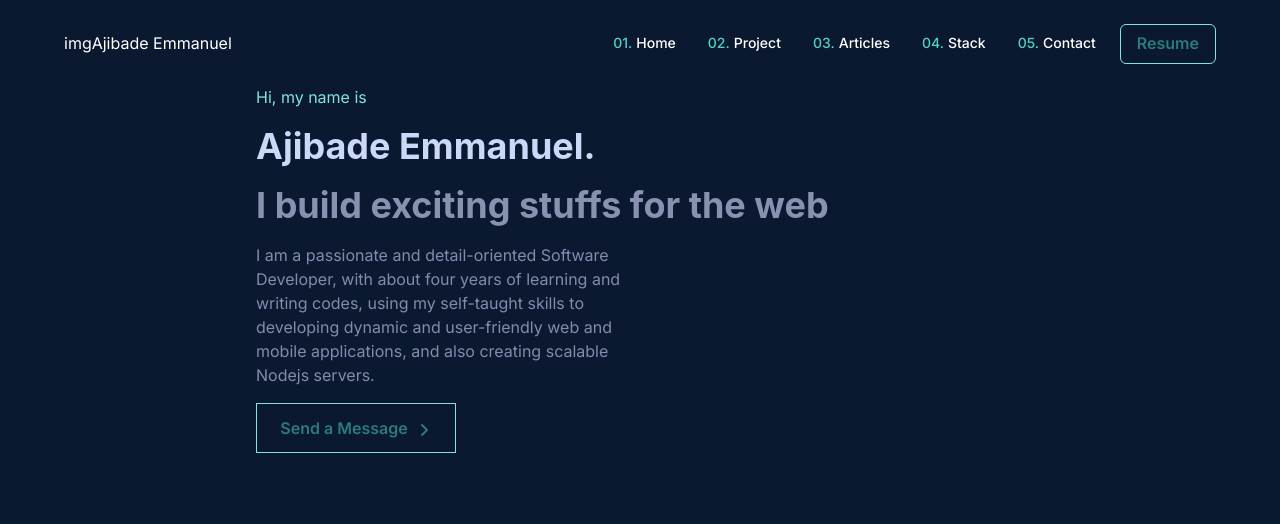
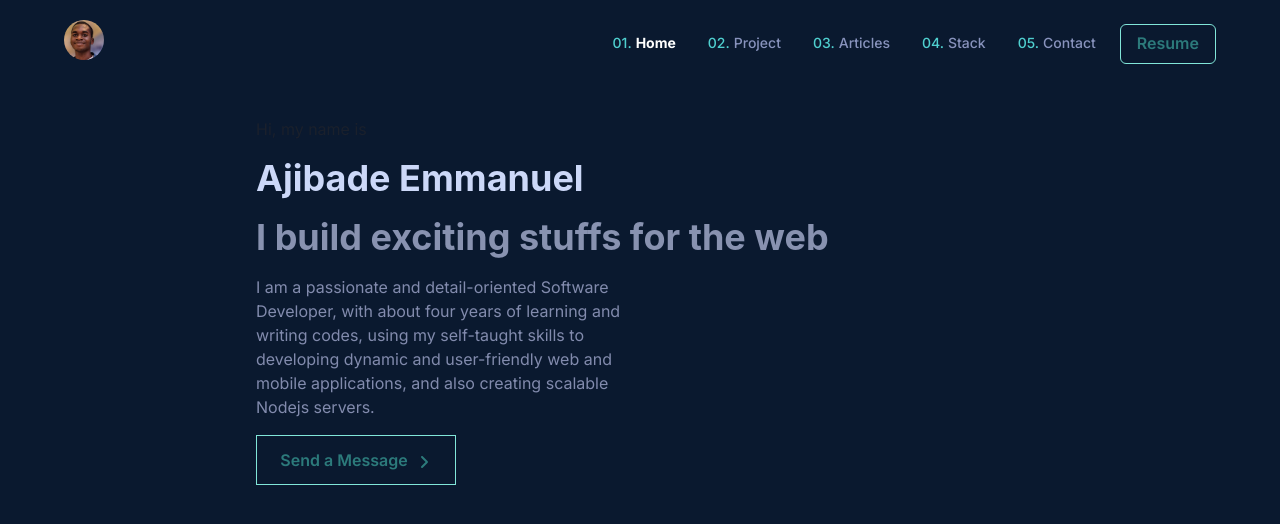
Before and after one commit to Ajyupdate/portfolio, a Next.js app: page / in a window 1280 px wide. Shown: the top 524 px of the page. Built offline with nearby package versions, Linux system fonts and the light colour scheme.

Commit message:
home page push

```diff
--- a/src/app/page.tsx
+++ b/src/app/page.tsx
@@ -1,11 +1,30 @@
-import HomePage from '@/module/homePage/Views'
-import { Box } from '@chakra-ui/react'
-
+"use client";
+import HomePage from "@/module/homePage/Views";
+import { Box } from "@chakra-ui/react";
+import { AnimatePresence, motion } from "framer-motion";
 
 export default function Home() {
+  // function arrayTest() {
+  //   const NumArray = [1, 2];
+  //   for (let i = 1; i <= 15; i++) {
+  //     let j = NumArray[i] * NumArray[i - 1];
+  //     NumArray.push(j);
+  //   }
+  //   console.log(NumArray);
+  // }
+  // arrayTest();
   return (
-    <Box>
-      <HomePage/>
-    </Box>
-  )
+    <AnimatePresence>
+      <motion.div
+        initial={{ opacity: 0, y: 15 }}
+        animate={{ opacity: 5, y: 0 }}
+        exit={{ opacity: 0, y: 15 }}
+        transition={{ delay: 0.25, duration: 0.5 }}
+      >
+        <Box>
+          <HomePage />
+        </Box>
+      </motion.div>
+    </AnimatePresence>
+  );
 }
--- a/src/module/homePage/Views.tsx
+++ b/src/module/homePage/Views.tsx
@@ -1,14 +1,31 @@
 import { Box, Button, HStack, Heading, Stack, Text } from "@chakra-ui/react";
+import { motion } from "framer-motion";
+import { useState } from "react";
 import { FaAngleRight } from "react-icons/fa6";
 import Header from "./components/Navbar";
+const MotionBox = motion(Box);
 export default function HomePage() {
+  const [isToggled, setIsToggled] = useState(false);
+  const name = "Ajibade Emmanuel";
   return (
     <Box>
       <Header />
-      <Box mx={"20%"}>
+
+      <Box mx={"20%"} mt={8}>
         <Stack spacing={4}>
-          <Text color={"teal.200"}>Hi, my name is</Text>
-          <Heading color={"#CCD8F8"}>Ajibade Emmanuel.</Heading>
+          <Text>Hi, my name is</Text>
+          <Heading color={"#CCD8F8"}>
+            {name.split("").map((char, index) => (
+              <motion.span
+                key={index}
+                initial={{ opacity: 0 }}
+                animate={{ opacity: 1 }}
+                transition={{ delay: index * 0.09 }}
+              >
+                {char}
+              </motion.span>
+            ))}
+          </Heading>
           <Heading color={"#8892B0"}>
             I build exciting stuffs for the web
           </Heading>
--- a/src/module/homePage/components/Navbar.tsx
+++ b/src/module/homePage/components/Navbar.tsx
@@ -22,10 +22,11 @@ import {
   useColorModeValue,
   useDisclosure,
 } from "@chakra-ui/react";
-// import { signIn, signOut, useSession } from 'next-auth/react';
+
+import { motion } from "framer-motion";
+import Image from "next/image";
 import { usePathname } from "next/navigation";
-
-// import { useLoggedInContext } from '../../../component/layout/AuthContext';
+import myImage from "../../../../public/ajy.jpg";
 interface NavItem {
   label: string;
   subLabel?: string;
@@ -65,6 +66,30 @@ const NAV_ITEMS: Array<NavItem> = [
     number: "05.",
   },
 ];
+
+const variants = {
+  hidden: { opacity: 0 },
+  show: {
+    opacity: 1,
+    transition: {
+      staggerChildren: 0.3,
+    },
+  },
+};
+
+const images = {
+  hidden: {
+    opacity: 0,
+    x: 30,
+  },
+  show: {
+    opacity: 1,
+    x: 0,
+    transition: {
+      duration: 1,
+    },
+  },
+};
 export default function Nav() {
   const { isOpen, onToggle } = useDisclosure();
 
@@ -76,12 +101,27 @@ export default function Nav() {
         justify={"space-between"}
       >
         <Flex
-          mt={"2%"}
+          mt={"1%"}
           flex={{ base: 1 }}
           justify={{ base: "start", md: "start" }}
         >
-          <Box>img</Box>
-          <Text>Ajibade Emmanuel</Text>
+          <motion.div
+            variants={variants}
+            initial="hidden"
+            animate="show"
+            className="w-10 h-10 rounded-full overflow-hidden aspect-w-1 aspect-h-1"
+          >
+            <Image
+              src={myImage}
+              alt="Ajibade Emmanuel"
+              width={100}
+              height={50}
+            />
+          </motion.div>
+
+          {/* <Box>
+            <Avatar name="Ajibade Emmanuel" size={"sm"} src={myImage} />
+          </Box> */}
         </Flex>
         <Flex display={{ base: "none", md: "flex" }}>
           <DesktopNav />
@@ -134,7 +174,12 @@ const DesktopNav = () => {
   return (
     <Stack direction={"row"} spacing={4}>
       {NAV_ITEMS.map((navItem) => (
-        <Box key={navItem.label} px={2}>
+        <Box
+          as={motion.div}
+          whileHover={{ scale: 1.1 }}
+          key={navItem.label}
+          px={2}
+        >
           <Popover trigger={"hover"} placement={"bottom-start"}>
             <PopoverTrigger>
               <Link
@@ -142,10 +187,9 @@ const DesktopNav = () => {
                 href={navItem.href ?? "#"}
                 fontSize={"sm"}
                 fontWeight={500}
-                color={"white"}
+                // color={"#7E95B8"}
                 // color={linkColor}
                 _hover={{
-                  textDecoration: "none",
                   color: "teal",
                 }}
                 _active={{
@@ -153,13 +197,18 @@ const DesktopNav = () => {
                 }}
               >
                 <HStack>
-                  <Text color={"teal.300"} mr={-1}>
+                  <Text color={"#4FCFCF"} mr={-1}>
                     {navItem.number}
                   </Text>
-                  <Text>{navItem.label}</Text>
+                  <Text
+                    fontWeight={path === navItem.href ? "bold" : ""}
+                    color={path === navItem.href ? "white" : "#8893BD"}
+                  >
+                    {navItem.label}
+                  </Text>
                 </HStack>
                 {/* {`${path}` === navItem.href ? (
-                  <Box
+                Box
                     bg="black"
                     marginLeft={6}
                     borderRadius="50%"
@@ -287,7 +336,7 @@ const MobileNavItem = ({ label, children, href, number }: NavItem) => {
         justify={"space-between"}
         align={"center"}
         _hover={{
-          backgroundColor: '',
+          backgroundColor: "",
           textDecoration: "none",
         }}
       >
@@ -326,58 +375,3 @@ const MobileNavItem = ({ label, children, href, number }: NavItem) => {
     </Stack>
   );
 };
-
-const SelectAndContact = () => {
-  // const {data:session, status} = useSession()
-
-  // console.log(session)
-  const { isOpen, onOpen, onClose } = useDisclosure();
-  function logout() {
-    localStorage.removeItem("token");
-
-    const token = localStorage.getItem("token");
-    console.log(token);
-  }
-  //  console.log(isLoggedIn)
-  return (
-    <Stack
-      flex={{ base: 1, md: 0 }}
-      justify={"flex-start"}
-      direction={"row"}
-      spacing={6}
-    >
-      {/* {isLoggedIn ?
-      <Box onClick={onOpen} cursor="pointer" _hover={{ textDecoration: "underline" }}>
-        <Text fontWeight={500} mt={2}>signOut</Text>
-      </Box>
-      :
-      <Link href='auth/sign-in'> <Text fontWeight={500} mt={2}>Login</Text></Link>
-      } */}
-
-      {/* <p>{session.user.message}</p> */}
-      <button>Sign Out</button>
-
-      <button className="hidden md:inline-flex text-sm font-semibold py-2  px-3 h-10 text-white bg-teal-900 hover:bg-#1CA5AE rounded-md">
-        Contact
-      </button>
-
-      {/* <Modal isOpen={isOpen} onClose={onClose}>
-          <ModalOverlay />
-          <ModalContent>
-            <ModalHeader>Logout?</ModalHeader>
-            <ModalCloseButton />
-            <ModalBody>
-              <Heading>Are you sure you want to log out</Heading>
-            </ModalBody>
-
-            <ModalFooter>
-              <Button colorScheme='blue' mr={3} onClick={onClose}>
-                Close
-              </Button>
-              <Button variant='ghost' onClick={logout}>Secondary Action</Button>
-            </ModalFooter>
-          </ModalContent>
-        </Modal> */}
-    </Stack>
-  );
-};
```
Also changed, not shown: public/ajy.jpg (added).
